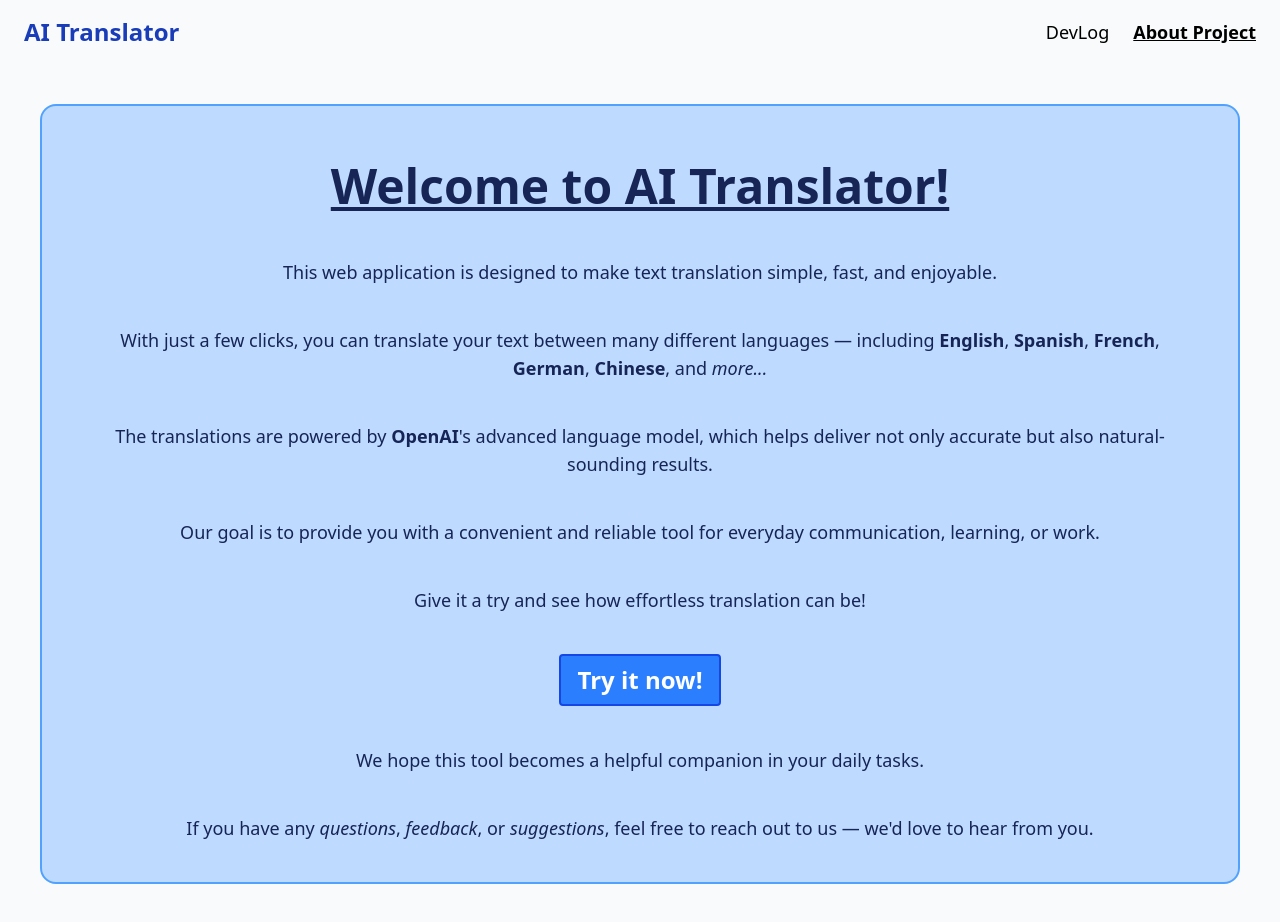
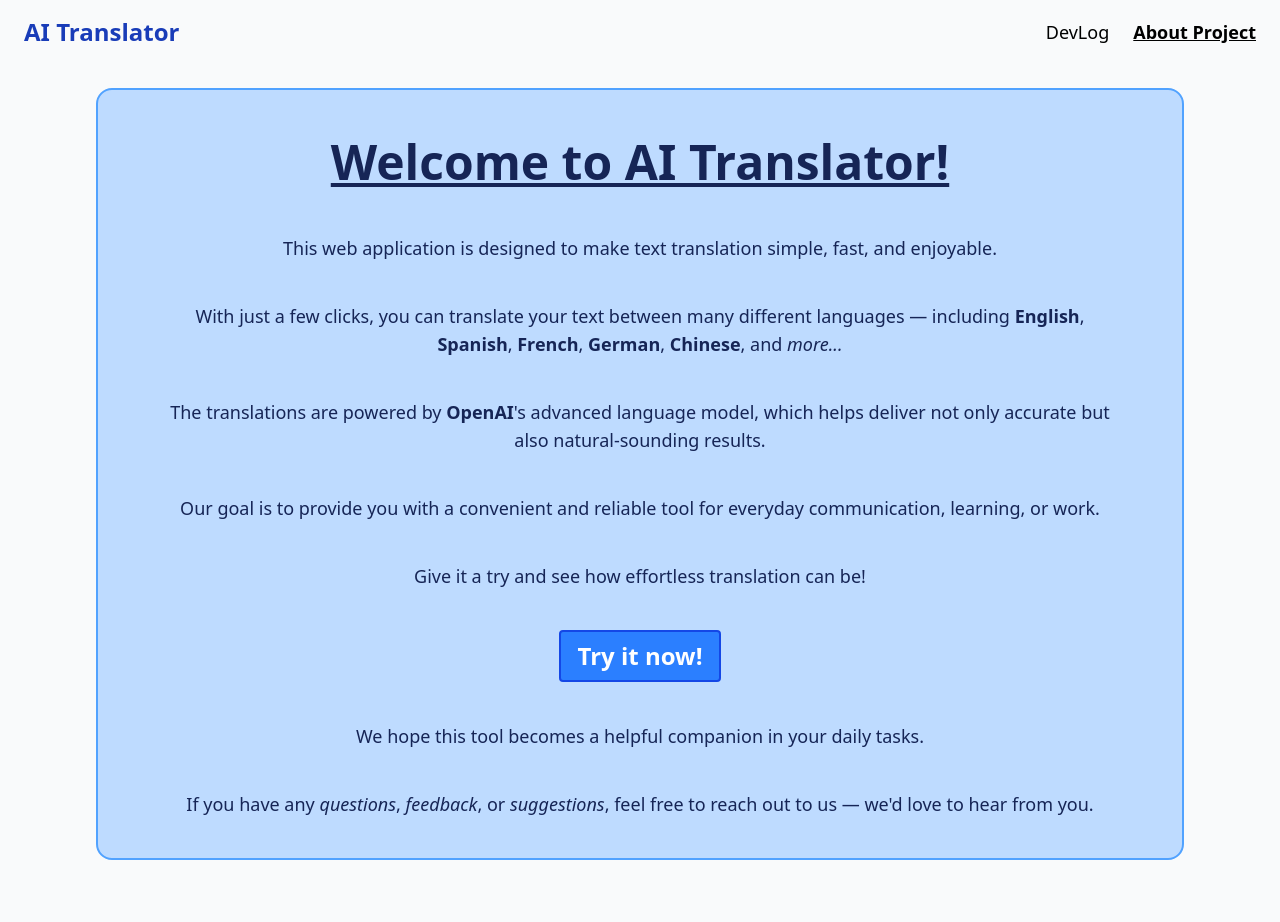
Before and after one commit to RaionaAleksander/AI-translator-frontend, an Angular app: page /about_project in a window 1280 px wide. After the commit the page ends 884 px from the top, so only its background shows below. Built offline with nearby package versions, Linux system fonts and the light colour scheme.

Commit message:
Changed classes in a couple of places; Clicking on the navbar logo closes the dropdown

```diff
--- a/src/app/pages/about-project/about-project.component.html
+++ b/src/app/pages/about-project/about-project.component.html
@@ -1,5 +1,5 @@
-<div class="align-middle text-center m-4 bg-blue-200 p-10 border-2 border-blue-400 sm:rounded-2xl sm:m-10">
-        <h1 class="font-bold text-2xl text-blue-950 underline mb-6 sm:mt-4 sm:mb-12 sm:text-3xl md:text-4xl lg:text-5xl">Welcome to AI Translator!</h1>
+<div class="align-middle text-center bg-blue-200 p-10 border-2 border-blue-400 sm:rounded-2xl my-6 mx-4 sm:mx-10 md:mx-16 lg:mx-24">
+        <h1 class="font-bold text-2xl text-blue-950 underline mb-6 sm:mt-2 sm:mb-12 sm:text-3xl md:text-4xl lg:text-5xl">Welcome to AI Translator!</h1>
 
         <p class="my-6 mx-4 sm:my-10 sm:mx-6 text-sm sm:text-base md:text-lg text-blue-950">This web application is designed to make text translation simple, fast, and enjoyable.</p>
 
--- a/src/app/pages/main/main.component.html
+++ b/src/app/pages/main/main.component.html
@@ -1,4 +1,4 @@
-<div class="p-10 w-full mx-auto space-y-6">
+<div class="px-10 w-full mx-auto my-6 space-y-6">
 
   @if (showErrorNotification) {
     <div
--- a/src/app/shared/navbar/navbar.component.html
+++ b/src/app/shared/navbar/navbar.component.html
@@ -1,6 +1,6 @@
 <nav class="flex items-center justify-between bg-gray-50">
   <h1 class="text-xl sm:text-2xl font-bold px-6 py-4 text-blue-800">
-    <a routerLink="/">
+    <a routerLink="/" (click)="closeMenu()">
       AI Translator
     </a>
   </h1>
```
